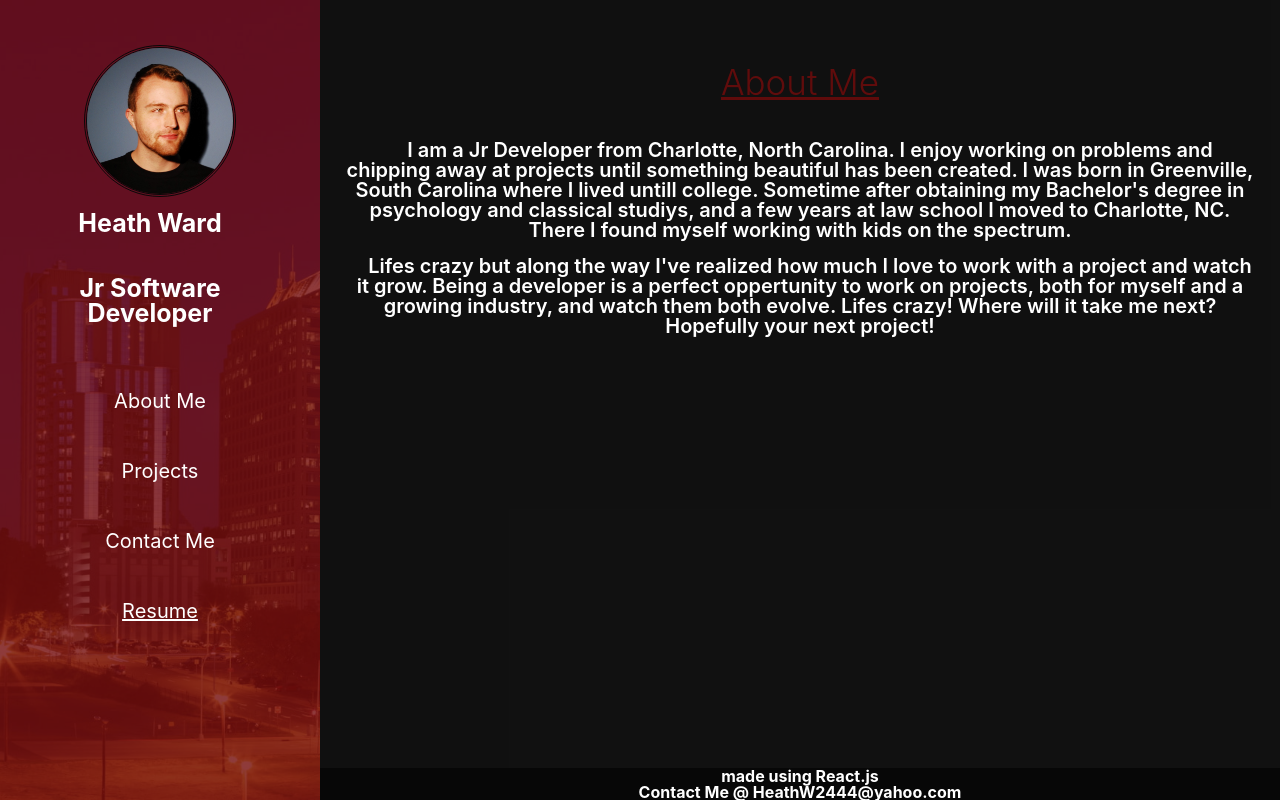
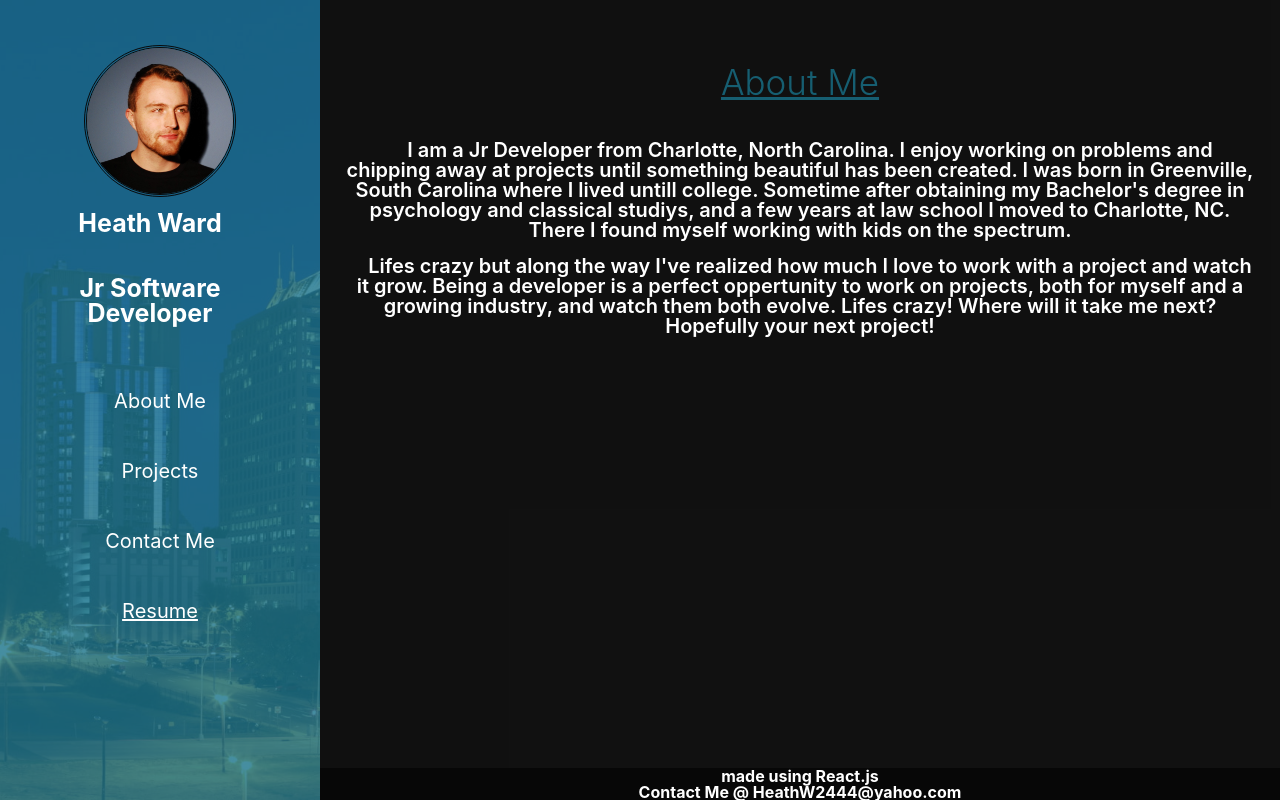
Before and after one commit to Heathw24/React_Portfolio, a React (Create React App) app in the folder reactportfolio/: page / in a window 1280 px wide. Built offline with nearby package versions, Linux system fonts and the light colour scheme.

Commit message:
edited css

```diff
--- a/reactportfolio/public/assets/CSS/Portfolio.css
+++ b/reactportfolio/public/assets/CSS/Portfolio.css
@@ -1,5 +1,6 @@
 :root {
-    --Main: rgba(116, 11, 11, 0.8);
+    /* --Main: rgba(116, 11, 11, 0.8); */
+    --Main: rgba(24, 114, 138, 0.8);
     --Back: rgba(8, 8, 8, 0.966);
     --Glow: rgb(255, 255, 255);
 
@@ -151,7 +152,7 @@ footer {
     margin:0;
 
     background-repeat: no-repeat;
-    /* background-position: center; */
+    background-position: center;
     background-size: cover;
     /* background-size:inherit;
     Quick attempt to fix backgrounf image */
```
